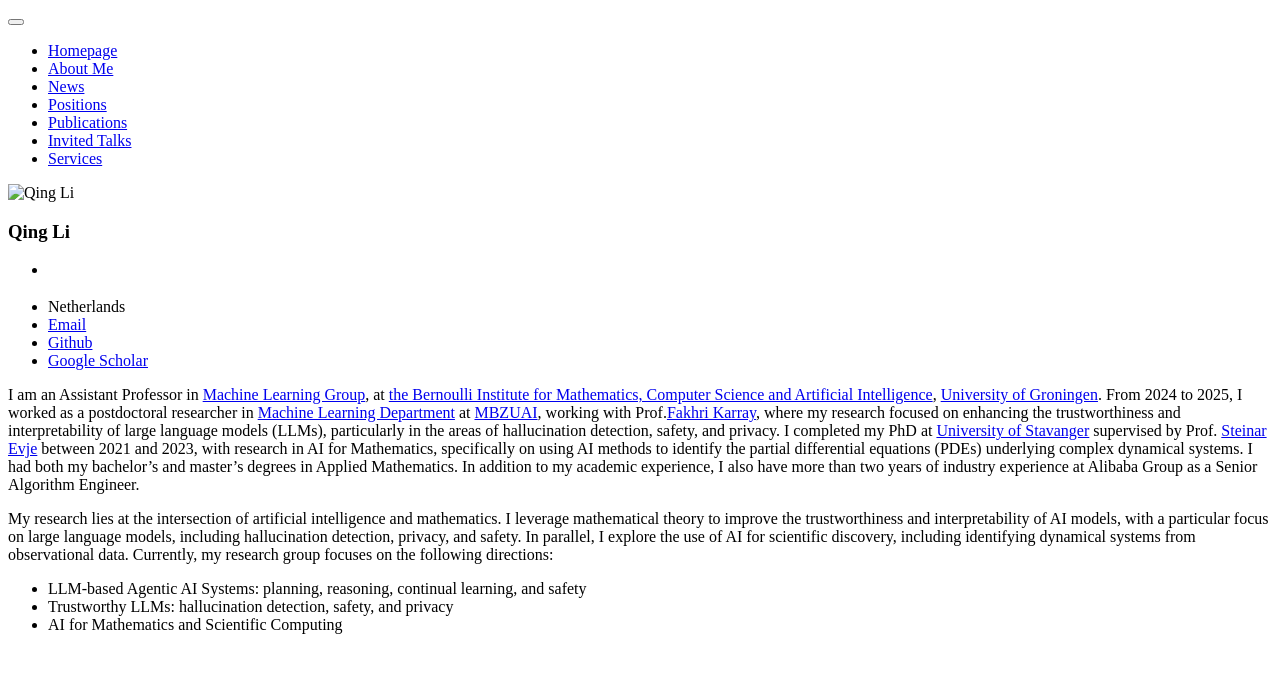
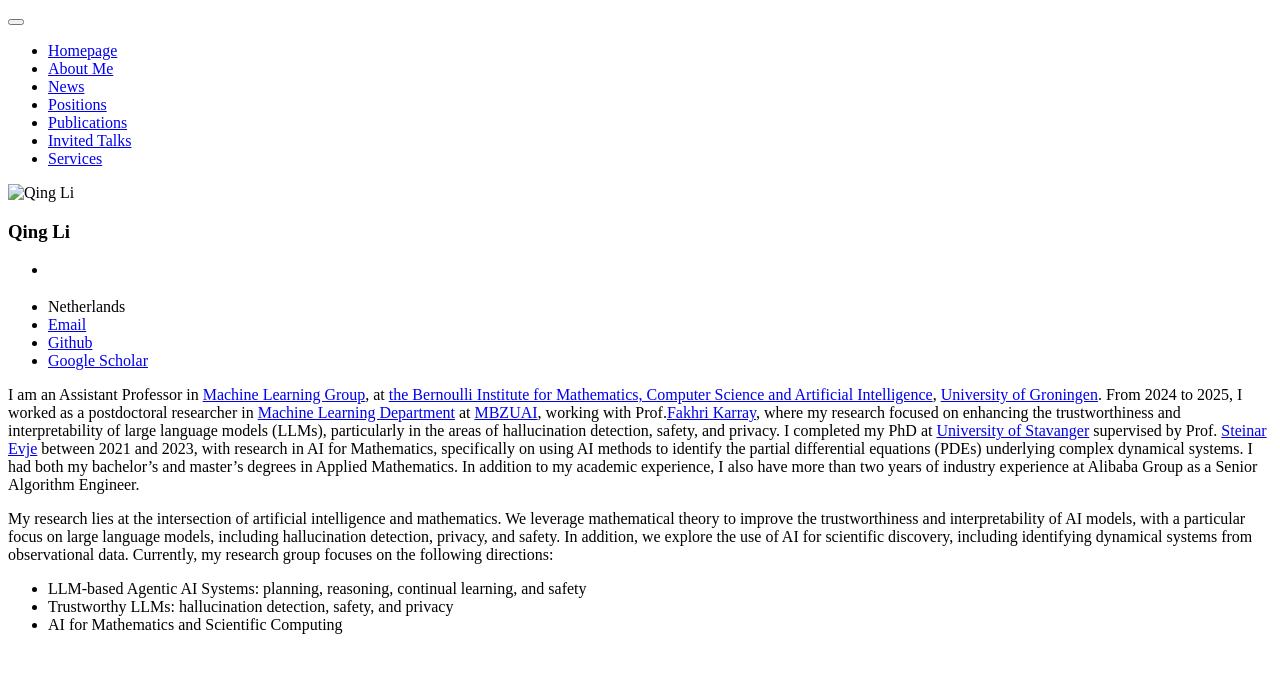
Before and after one commit to manwaner333/manwaner333.github.io, a Jekyll site: the page built from _pages/includes/intro.md, in a window 1280 px wide. Shown: the top 673 px of the page. Built offline with Jekyll 4.4.1, drawn with Linux system fonts in a browser that asks for light colours; our own code applies the rules of GitHub Pages for plain Markdown files.

Commit message:
04_05_2026

```diff
--- a/_pages/includes/intro.md
+++ b/_pages/includes/intro.md
@@ -7,7 +7,7 @@ I am an Assistant Professor in <a href="https://ml.ai.rug.nl/en"> Machine Learni
 
 <!-- I was a postdoctoral researcher in <a href="https://mbzuai.ac.ae/research-department/machine-learning-department/">Machine Learning Department</a> at <a href="https://mbzuai.ac.ae/">MBZUAI</a>, working with Prof.<a href="https://mbzuai.ac.ae/study/faculty/professor-fakhreddine-fakhri-karray/">Fakhri Karray</a>. I got my Ph.D degree at <a href="https://www.uis.no/en">University of Stavanger</a> supervised by Prof. <a href="https://www.uis.no/nb/profile/steinar-evje">Steinar Evje</a> in December 2023. Before that, I got my M.S degree in Applied Mathematics at <a href="https://www.scut.edu.cn/en/">South China University of Technology</a>, supervised by Prof. <a href="https://www2.scut.edu.cn/math/2017/1228/c14638a242444/page.htm">Youjun Wang</a>, and my B.S degree in Applied Mathematics at <a href="https://www.qdu.edu.cn/">Qingdao University</a>. I also have more than two years of industry experience at Alibaba Group as a Senior Algorithm Engineer. -->
 
-My research lies at the intersection of artificial intelligence and mathematics. I leverage mathematical theory to improve the trustworthiness and interpretability of AI models, with a particular focus on large language models, including hallucination detection, privacy, and safety. In parallel, I explore the use of AI for scientific discovery, including identifying dynamical systems from observational data.
+My research lies at the intersection of artificial intelligence and mathematics. We leverage mathematical theory to improve the trustworthiness and interpretability of AI models, with a particular focus on large language models, including hallucination detection, privacy, and safety. In addition, we explore the use of AI for scientific discovery, including identifying dynamical systems from observational data.
 Currently, my research group focuses on the following directions:
 
 - LLM-based Agentic AI Systems: planning, reasoning, continual learning, and safety
```
